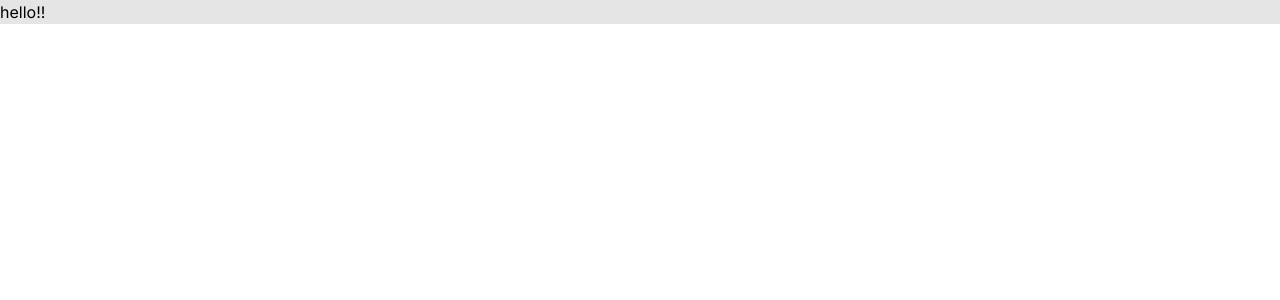
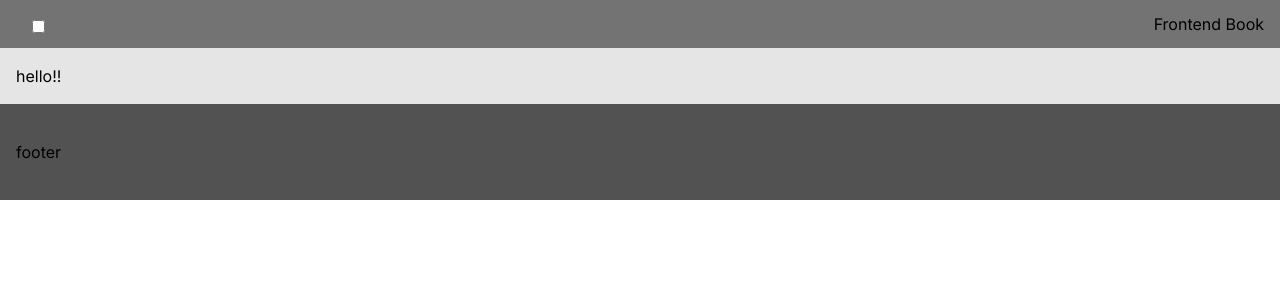
Before and after one commit to kanaru-ssk/frontend-book, a Next.js app: page /my-mdx-page in a window 1280 px wide. Shown: the top 300 px of the page. Built offline with nearby package versions, Linux system fonts and the light colour scheme.

Commit message:
レイアウト作成

```diff
--- a/src/app/layout.tsx
+++ b/src/app/layout.tsx
@@ -17,12 +17,19 @@ export default function RootLayout({
   return (
     <html lang="en">
       <body className={inter.className}>
-        <header className="sticky bg-neutral-600"></header>
-        <main>
-          <nav className="bg-neutral-400"></nav>
-          <article className="bg-neutral-200">{children}</article>
+        <header className="sticky bg-neutral-500 h-12 px-4 flex items-center justify-end">
+          <span>Frontend Book</span>
+        </header>
+        <main className="grid grid-cols-[auto_1fr] h-auto">
+          <input type="checkbox" className="peer fixed top-5 left-8" />
+          <nav className="bg-neutral-300 w-0 px-0 py-4 peer-checked:w-64 peer-checked:px-4 duration-150">
+            sidebar
+          </nav>
+          <article className="bg-neutral-200 p-4">{children}</article>
         </main>
-        <footer className="bg-neutral-800"></footer>
+        <footer className="bg-neutral-600 px-4 h-24 flex items-center">
+          footer
+        </footer>
       </body>
     </html>
   );
```
